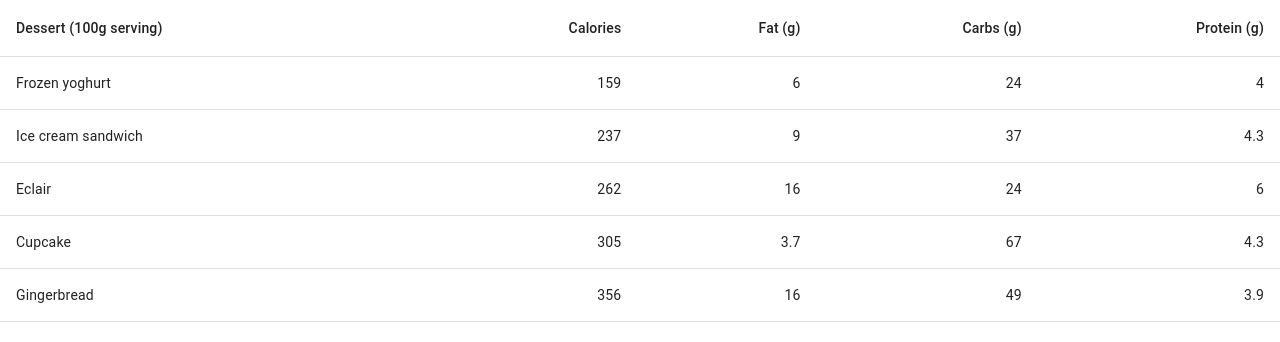
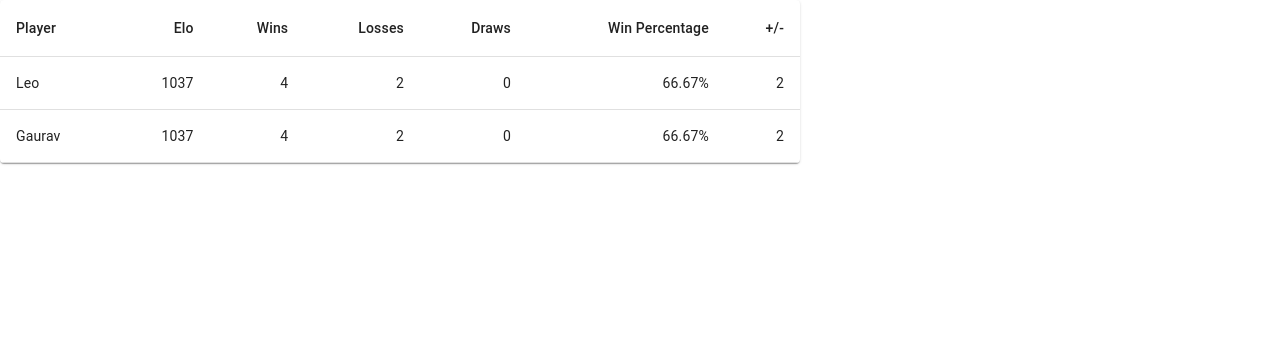
Before and after one commit to TerryHintz/tempcorner, a React (Create React App) app: page / in a window 1280 px wide. Shown: the top 342 px of the page. Built offline with nearby package versions, Linux system fonts and the light colour scheme.

Commit message:
table updated

```diff
--- a/src/App.css
+++ /dev/null
@@ -1,38 +0,0 @@
-.App {
-  text-align: center;
-}
-
-.App-logo {
-  height: 40vmin;
-  pointer-events: none;
-}
-
-@media (prefers-reduced-motion: no-preference) {
-  .App-logo {
-    animation: App-logo-spin infinite 20s linear;
-  }
-}
-
-.App-header {
-  background-color: #282c34;
-  min-height: 100vh;
-  display: flex;
-  flex-direction: column;
-  align-items: center;
-  justify-content: center;
-  font-size: calc(10px + 2vmin);
-  color: white;
-}
-
-.App-link {
-  color: #61dafb;
-}
-
-@keyframes App-logo-spin {
-  from {
-    transform: rotate(0deg);
-  }
-  to {
-    transform: rotate(360deg);
-  }
-}
--- a/src/App.js
+++ b/src/App.js
@@ -1,14 +1,22 @@
-import React from 'react';
-import logo from './logo.svg';
-import './App.css';
-import SimpleTable from "./Table";
+import React, { Component } from 'react';
+import SimpleTable from "./table";
 
-function App() {
-  return (
-    <div>
-     <SimpleTable/>
-    </div>
-  );
+class App extends Component {
+  state = {
+
+  };
+
+  componentDidMount() {
+
+  }
+
+  render() {
+    return(
+        <div>
+          <SimpleTable/>
+        </div>
+    );
+  }
 }
 
 export default App;
--- a/src/Table.jsx
+++ b/src/Table.jsx
@@ -1,4 +1,5 @@
 import React from 'react';
+
 import Table from '@material-ui/core/Table';
 import TableBody from '@material-ui/core/TableBody';
 import TableCell from '@material-ui/core/TableCell';
@@ -7,46 +8,51 @@ import TableHead from '@material-ui/core/TableHead';
 import TableRow from '@material-ui/core/TableRow';
 import Paper from '@material-ui/core/Paper';
 
-function createData(name, calories, fat, carbs, protein) {
-    return { name, calories, fat, carbs, protein };
+function createData(player, elo, wins, losses, draws, win_percentage, plus_minus) {
+    return { player, elo, wins, losses, draws, win_percentage, plus_minus };
 }
 
 const rows = [
-    createData('Frozen yoghurt', 159, 6.0, 24, 4.0),
-    createData('Ice cream sandwich', 237, 9.0, 37, 4.3),
-    createData('Eclair', 262, 16.0, 24, 6.0),
-    createData('Cupcake', 305, 3.7, 67, 4.3),
-    createData('Gingerbread', 356, 16.0, 49, 3.9),
+    createData('Leo', 1037, 4, 2, 0, 66.67.toString() + '%', 2),
+    createData('Gaurav', 1037, 4, 2, 0, 66.67.toString() + '%', 2),
 ];
+
+// load player data from database into array called rows
 
 export default function SimpleTable() {
 
     return (
-        <TableContainer>
+        <div>
+            <TableContainer style={{maxWidth: '800px'}} component={Paper}>
                 <Table aria-label="simple table">
                     <TableHead>
                         <TableRow>
-                        <TableCell>Dessert (100g serving)</TableCell>
-                        <TableCell align="right">Calories</TableCell>
-                        <TableCell align="right">Fat&nbsp;(g)</TableCell>
-                        <TableCell align="right">Carbs&nbsp;(g)</TableCell>
-                        <TableCell align="right">Protein&nbsp;(g)</TableCell>
+                            <TableCell>Player</TableCell>
+                            <TableCell align="right">Elo</TableCell>
+                            <TableCell align="right">Wins</TableCell>
+                            <TableCell align="right">Losses</TableCell>
+                            <TableCell align="right">Draws</TableCell>
+                            <TableCell align="right">Win Percentage</TableCell>
+                            <TableCell align="right">+/-</TableCell>
                         </TableRow>
                     </TableHead>
                     <TableBody>
                         {rows.map(row => (
                             <TableRow key={row.name}>
                                 <TableCell component="th" scope="row">
-                                {row.name}
+                                    {row.player}
                                 </TableCell>
-                            <TableCell align="right">{row.calories}</TableCell>
-                            <TableCell align="right">{row.fat}</TableCell>
-                            <TableCell align="right">{row.carbs}</TableCell>
-                            <TableCell align="right">{row.protein}</TableCell>
+                                <TableCell align="right">{row.elo}</TableCell>
+                                <TableCell align="right">{row.wins}</TableCell>
+                                <TableCell align="right">{row.losses}</TableCell>
+                                <TableCell align="right">{row.draws}</TableCell>
+                                <TableCell align="right">{row.win_percentage}</TableCell>
+                                <TableCell align="right">{row.plus_minus}</TableCell>
                             </TableRow>
                         ))}
                     </TableBody>
                 </Table>
             </TableContainer>
+        </div>
     );
 }
```
Lines whose indentation alone changed are shown as unchanged.
